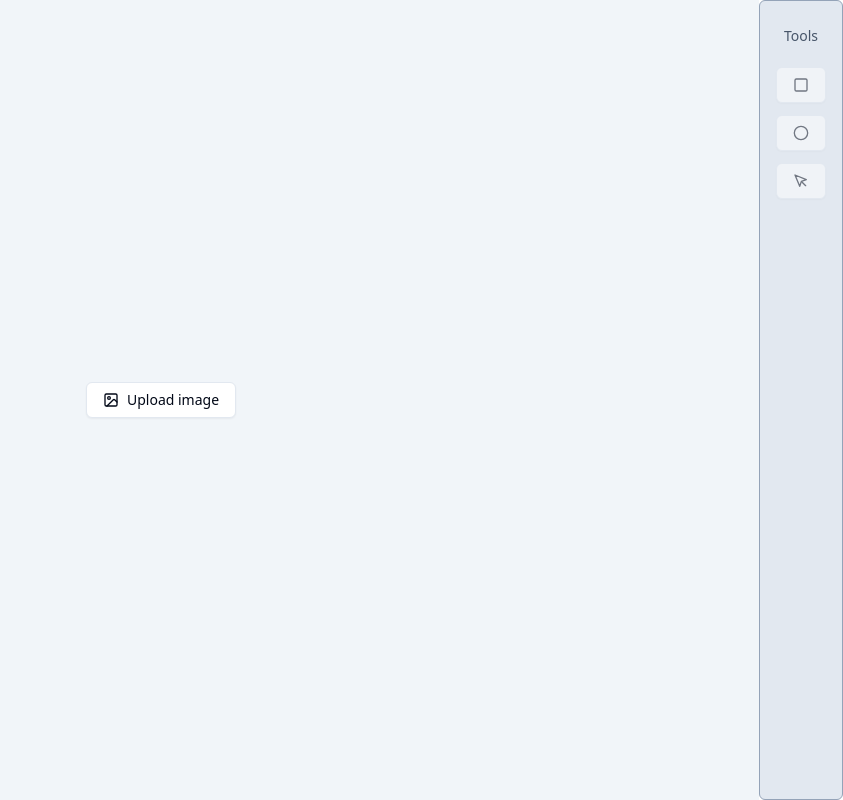
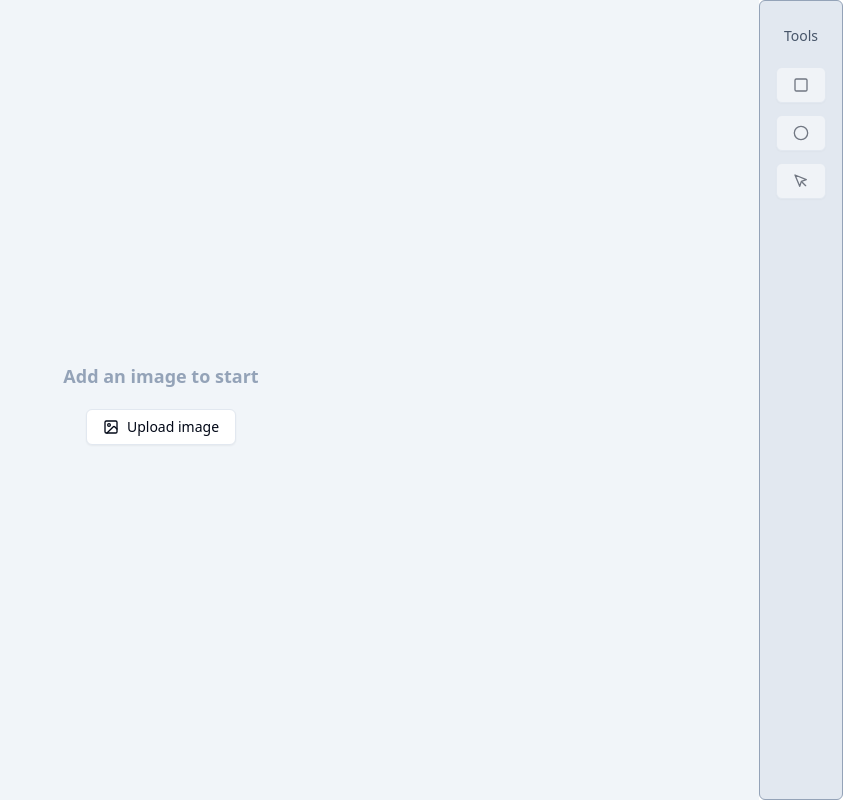
Before and after one commit to giulioGranata/image-annotation-tool, a React (Vite) app: page / in a window 1280 px wide. Shown: the whole page, without its empty margins (437-1280 px from the left). Built offline with nearby package versions, Linux system fonts and the light colour scheme.

Commit message:
imgupload text

```diff
--- a/src/components/ImageUpload.tsx
+++ b/src/components/ImageUpload.tsx
@@ -26,7 +26,10 @@ const ImageUpload: React.FC<ImageUploadProps> = ({ onImageUpload }) => {
   };
 
   return (
-    <div className="flex h-full justify-center items-center p-4">
+    <div className="flex flex-col gap-3 h-full justify-center items-center p-4">
+      <p className="text-center text-slate-400 text-lg font-semibold leading-none my-3">
+        Add an image to start
+      </p>
       <label htmlFor="image-upload" className="cursor-pointer">
         <Button variant="outline" onClick={() => inputRef.current?.click()}>
           <ImageIcon className="h-4 w-4" />
```
